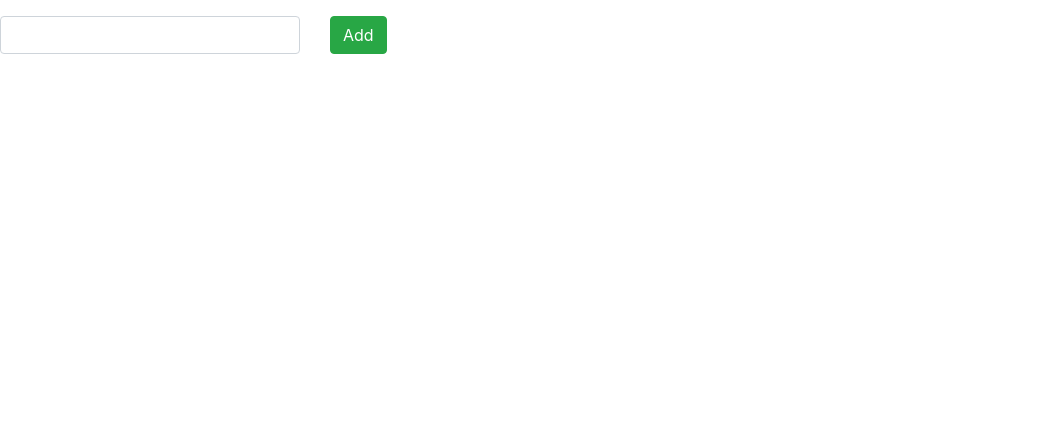
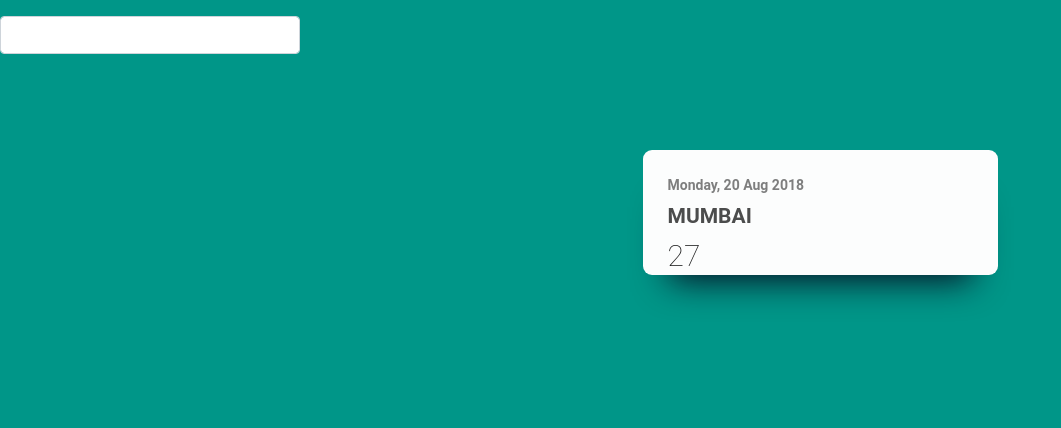
Before and after one commit to AdilTehranli/JavaScript-Fetch-Weather, a plain HTML site: page index.html in a window 1280 px wide. Shown: the whole page, without its empty margins (0-1061 px from the left). Drawn offline with nearby package versions, Linux system fonts and the light colour scheme.

Commit message:
Updated template

```diff
--- a/index.html
+++ b/index.html
@@ -16,21 +16,126 @@
             margin-left: 30px;
 
         }
+
+
+        *
+{
+  margin: 0;
+  padding: 0;
+  outline: none;
+}
+
+body
+{
+  font-family: 'Roboto', sans-serif;
+  overflow: hidden;
+  background: #009688;;
+}
+
+div.widget
+{
+  position: relative;
+  width: 355px;
+  height: 125px;
+  margin: 150px auto;
+  background-color: #fcfdfd;
+  border-radius: 9px;
+  padding: 25px;
+  padding-right: 30px;
+  box-shadow: 0px 31px 35px -26px #080c21;
+}
+
+
+
+
+
+div.date
+{
+  font-size: 14px;
+  font-weight: bold;
+  color: rgba(0,0,0,0.5);
+}
+
+div.city
+{
+  font-size: 21px;
+  font-weight: bold;
+  text-transform: uppercase;
+  padding-top: 5px;
+  color: rgba(0,0,0,0.7);
+}
+
+div.temp
+{
+  font-size: 30px;
+  color: rgba(0,0,0,0.9);
+  font-weight: 100;
+}
+
+div.panel
+{
+  display: inline-block;
+}
+
+div.right-panel
+{
+  position: absolute;
+  float: right;
+  top: 0;
+  margin-top: 35px;
+  padding-left: 10px;
+}
+
+
+#btnDownload
+{
+  position: absolute;
+  top: 10px;
+  right: 10px;
+  /* z-index-: 9999; */
+}
+
+#btnDownload img
+{
+  width: 135px;
+
+}
+
     </style>
 
   </head>
   <body>
+    <div class="d-flex">
 
-    <form action="" class="d-flex">
+      <form action="" class="d-flex">
 
         <input type="text" class="inp form-control ms-2 mt-3 ">
-        <button class="btn btn-success mt-3">Add</button>
-    </form>
 
-    <div class="mt-3">
+      </form>
+
+      <div class="mt-3">
         <img src="" alt="">
+      </div>
+
+      <div class="widget">
+
+        <div class="left-panel panel">
+            <div class="date">
+                Monday, 20 Aug 2018
+            </div>
+            <div class="city">
+                Mumbai
+            </div>
+            <div class="temp">
+               27
+            </div>
+        </div>
+
     </div>
 
+
+
+    </div>
     <script src="https://code.jquery.com/jquery-3.3.1.slim.min.js" integrity="sha384-q8i/X+965DzO0rT7abK41JStQIAqVgRVzpbzo5smXKp4YfRvH+8abtTE1Pi6jizo" crossorigin="anonymous"></script>
     <script src="https://cdnjs.cloudflare.com/ajax/libs/popper.js/1.14.7/umd/popper.min.js" integrity="sha384-UO2eT0CpHqdSJQ6hJty5KVphtPhzWj9WO1clHTMGa3JDZwrnQq4sF86dIHNDz0W1" crossorigin="anonymous"></script>
     <script src="https://stackpath.bootstrapcdn.com/bootstrap/4.3.1/js/bootstrap.min.js" integrity="sha384-JjSmVgyd0p3pXB1rRibZUAYoIIy6OrQ6VrjIEaFf/nJGzIxFDsf4x0xIM+B07jRM" crossorigin="anonymous"></script>
--- a/script.js
+++ b/script.js
@@ -11,9 +11,21 @@ form.addEventListener('submit', async (e)=>{
     try{
 
         let response = await fetch(`https://source.unsplash.com/random/900×700/?${input.value}`)
-        input.value=""
+
         image.src=response.url
     }catch(err){
+            console.log(err);
+    }
 
+    let api_key='3a2071049e76ca09f49d543a419959fa';
+    try{
+        let response=await fetch(`https://api.openweathermap.org/data/2.5/weather?q=${input.value}&appid=${api_key}`)
+       let result= await response.json();
+        console.log(result);
+
+    }catch(err){
+        console.log(err);
     }
+
+
 })
```
